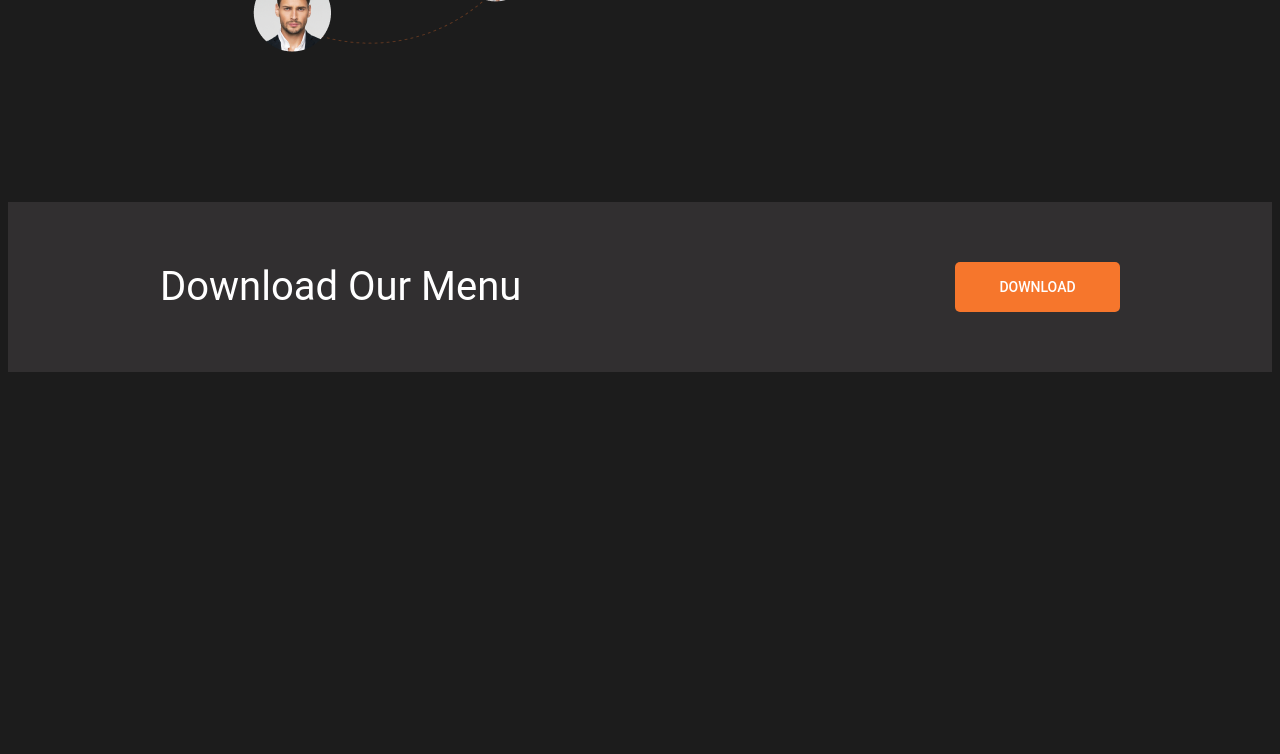
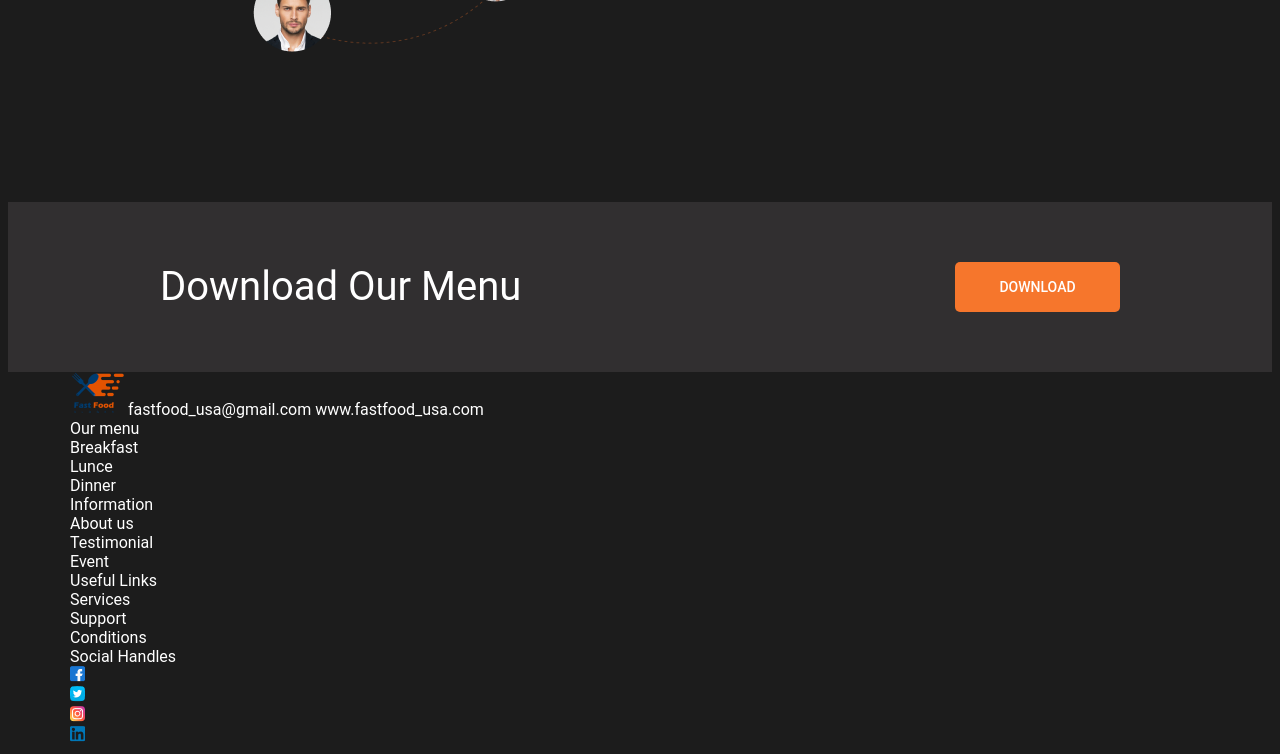
Before and after one commit to Valeriya266/Burger-Landing, a plain HTML site: page index.html in a window 1280 px wide. Shown: the part 3192-3946 px from the top of the page. Before the commit the page ends 3572 px from the top, so only its background shows below. Drawn offline with Linux system fonts and the light colour scheme; a web font is replaced by a local one.

Commit message:
add html for footer

```diff
--- a/index.html
+++ b/index.html
@@ -141,5 +141,42 @@
             </div>
         </section>
     </main>
+    <footer class="footer">
+        <div class="container">
+            <div class="footer__contacts">
+                <img src="./images/icons/logo.png" alt="" class="logo">
+                <a href="mailto:fastfood_usa@gmail.com" class="footer__link footer__link-mail">fastfood_usa@gmail.com</a>
+                <a href="#" class="footer__link footer__link-web">www.fastfood_usa.com</a>
+            </div>
+            <nav class="footer__nav">
+                <ul class="footer__list">
+                    <li class="footer__list-title">Our menu</li>
+                    <li class="footer__list-item"><a href="">Breakfast</a></li>
+                    <li class="footer__list-item"><a href="">Lunce</a></li>
+                    <li class="footer__list-item"><a href="">Dinner</a></li>
+                </ul>
+                <ul class="footer__list">
+                    <li class="footer__list-title">Information</li>
+                    <li class="footer__list-item"><a href="">About us</a></li>
+                    <li class="footer__list-item"><a href="">Testimonial</a></li>
+                    <li class="footer__list-item"><a href="">Event</a></li>
+                </ul>
+                <ul class="footer__list">
+                    <li class="footer__list-title">Useful Links</li>
+                    <li class="footer__list-item"><a href="">Services</a></li>
+                    <li class="footer__list-item"><a href="">Support</a></li>
+                    <li class="footer__list-item"><a href="">Conditions</a></li>
+                </ul>
+            </nav>
+            <div class="footer__socials">Social Handles
+                <ul class="footer__socials__link">
+                    <li class="socials__link-item"><img src="./images/icons/socials/facebook.png" alt=""></li>
+                    <li class="socials__link-item"><img src="./images/icons/socials/twitter.png" alt=""></li>
+                    <li class="socials__link-item"><img src="./images/icons/socials/instagram.png" alt=""></li>
+                    <li class="socials__link-item"><img src="./images/icons/socials/linkedin.png" alt=""></li>
+                </ul>
+            </div>
+        </div>
+    </footer>
 </body>
 </html>
```
